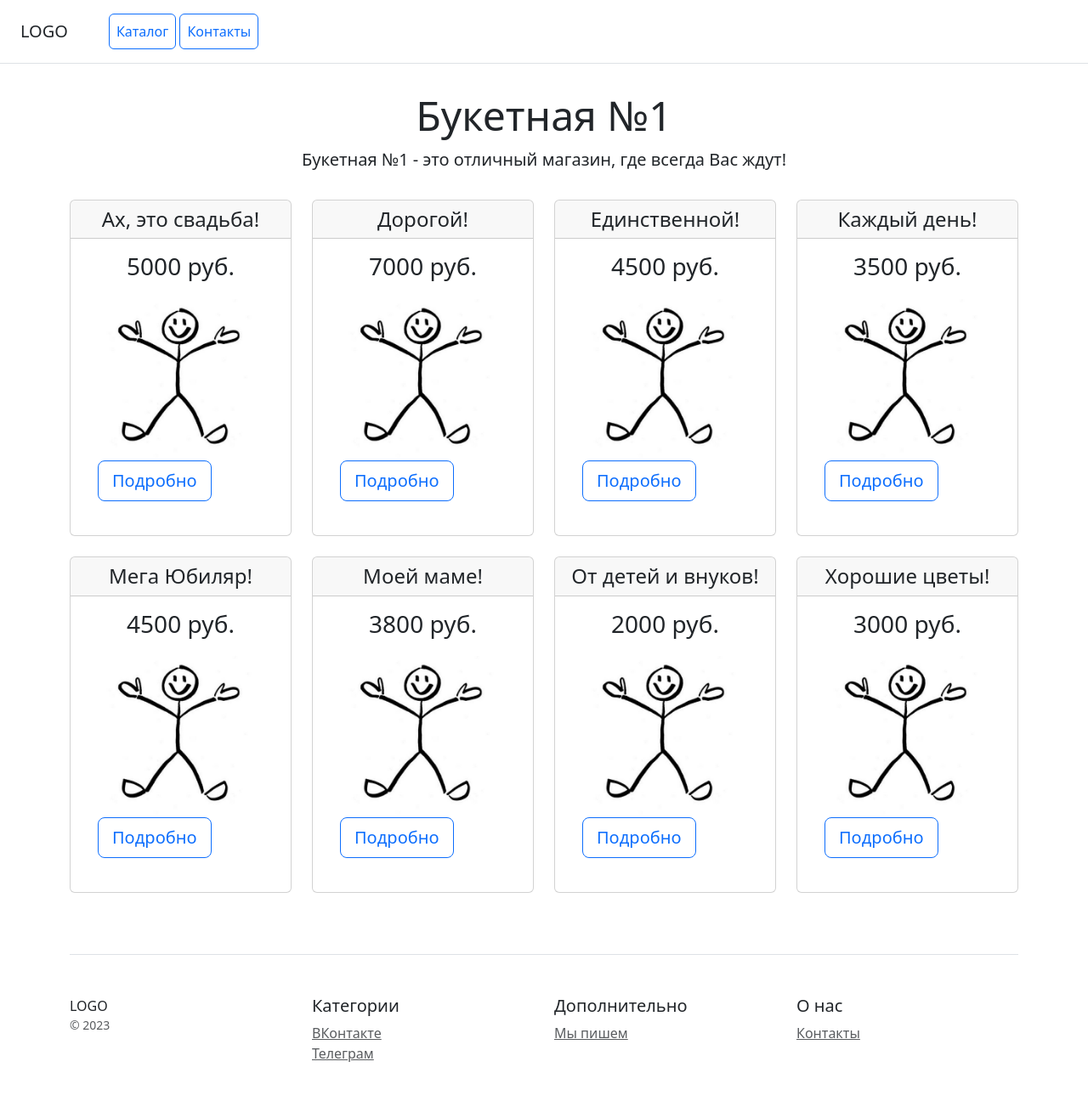
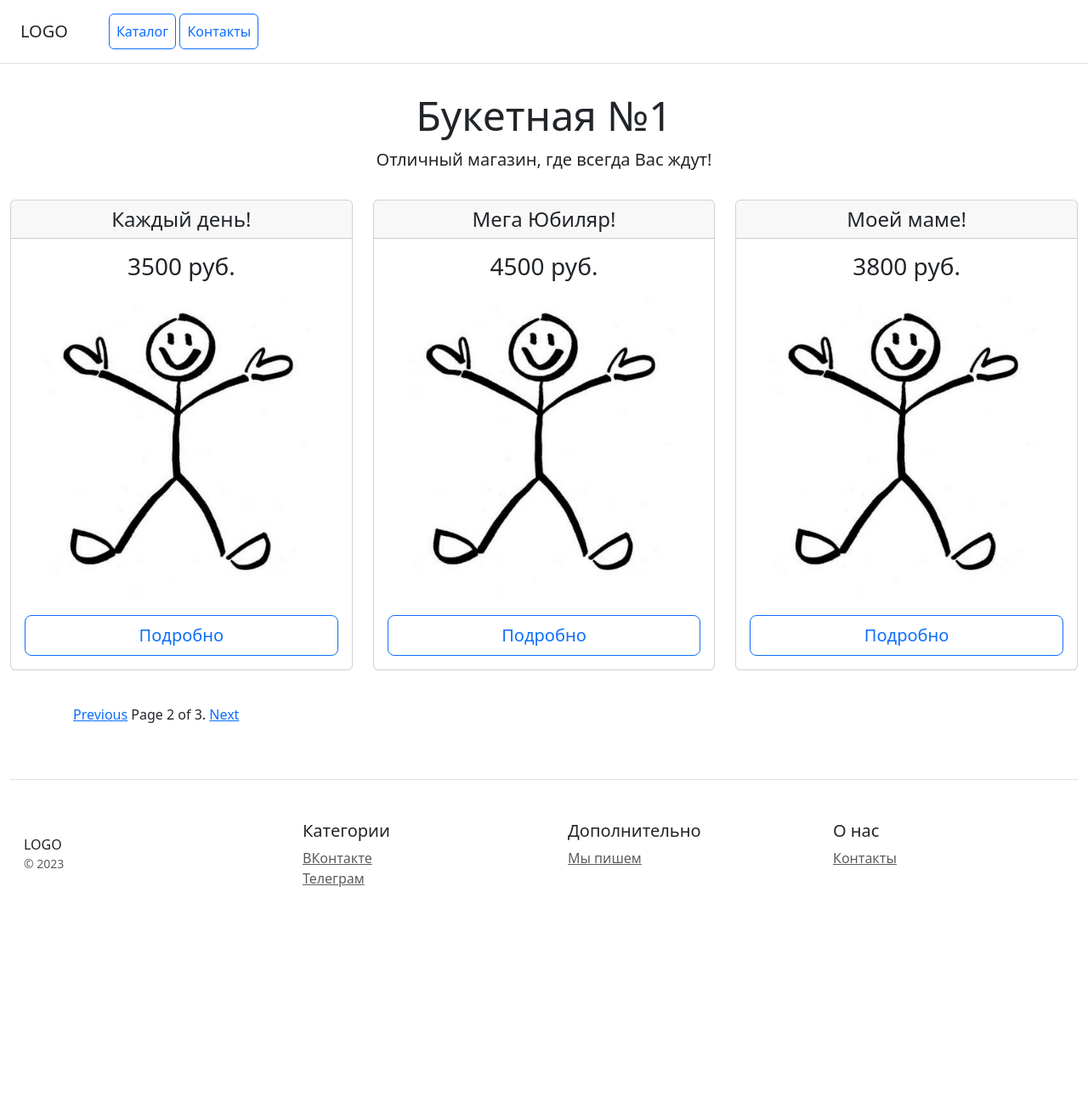
Before and after one commit to AndreyVedineev/shop_bouquet, a Django app: page /?page=2 in a window 1280 px wide. Shown: the whole page at 85% size. After the commit the page ends 1044 px from the top, so only its background shows below. Run offline with Django 4.2, Linux system fonts and the light colour scheme; data comes from the database, SQL or seed files in the repository; some libraries are stand-ins or nearby versions.

Commit message:
20.2 Шаблонизация с пагинацией

```diff
--- a/shop/templates/shop/base.html
+++ b/shop/templates/shop/base.html
@@ -17,17 +17,17 @@
 
 <div class="pricing-header px-3 py-3 pt-md-3 pb-md-3 mx-auto text-center">
     <h3 class="display-5">Букетная №1</h3>
-    <p class="lead">Букетная №1 - это отличный магазин, где всегда Вас ждут!</p>
+    <p class="lead">Отличный магазин, где всегда Вас ждут!</p>
 </div>
 
-<div class="container">
+<div class="container-fluid">
 
     {% block content %}
     {% endblock %}
 
     <footer class="pt-4 my-md-5 pt-md-5 border-top">
         <div class="row">
-            <div class="col-12 col-md">
+            <div class="col-12 col-md m-3">
                 LOGO
                 <small class="d-block mb-3 text-muted">&copy; 2023</small>
             </div>
--- a/shop/templates/shop/home.html
+++ b/shop/templates/shop/home.html
@@ -4,24 +4,25 @@
 {% block content %}
 <div class="row text-center">
     {% for object in object_list %}
-    <div class="col-3">
+    <div class="col-4">
         <div class="card mb-4 box-shadow">
             <div class="card-header">
                 <h4 class="my-0 font-weight-normal">{{ object.name }}</h4>
             </div>
             <div class="card-body">
                 <h3 class="card-title pricing-card-title">{{ object.price | floatformat:0 }} руб.</h3>
-                <ul class="list-unstyled mt-3 mb-4 text-start m-3">
-                    <li>
-                        <img class="img-fluid rounded mx-auto d-block" src="{{ object.Imag | my_media }}">
-                    </li>
-                    <a class="btn btn-lg btn-block btn-outline-primary" href="{% url 'shop:detail_info/' object.pk %}"
-                       role="button">
-                        Подробно
-                    </a>
+                <img class="img-fluid rounded mx-auto d-block" src="{{ object.Imag | my_media }}">
+                <a class="btn mt-3 btn-lg btn-block btn-outline-primary form-control"
+                   href="{% url 'shop:detail_info/' object.pk %}"
+                   role="button">
+                    Подробно
+                </a>
             </div>
         </div>
     </div>
     {% endfor %}
+    <div class="container-fluid">
+        {% include "shop/includes/inc_pagination.html" with page=bouquets%}
+    </div>
 </div>
 {% endblock %}
--- /dev/null
+++ b/shop/templates/shop/includes/inc_pagination.html
@@ -0,0 +1,13 @@
+<div class="container px-3 py-3 pt-md-3 pb-md-3 mx-auto text-center">
+    <div class="pagination">
+    <span class="step-links">
+        {% if page.has_previous %}
+            <a href="?page={{ page.previous_page_number }}">Previous</a>
+        {% endif %}
+            <span class="current">Page {{ page.number }} of {{ page.paginator.num_pages }}.</span>
+        {% if page.has_next %}
+            <a href="?page={{ page.next_page_number }}">Next</a>
+        {% endif %}
+    </span>
+    </div>
+</div>
--- a/shop/views.py
+++ b/shop/views.py
@@ -1,14 +1,23 @@
 import json
 
+from django.core.paginator import Paginator
 from django.shortcuts import render
 
-from shop.models import Flowers, Category
+from shop.models import Flowers
 
 
 def home(request):
+    bouquets_list = Flowers.objects.all()
+    # Постраничная разбивка с 3 букетами на страницу
+    paginator = Paginator(bouquets_list, 3)
+    page_numer = request.GET.get('page', 1)
+    bouquets_obj = paginator.get_page(page_numer)
+    print(bouquets_obj.object_list)
+
     context = {
-        'object_list': Flowers.objects.all()[:8],
-        'title': '<Букеты - интернет магазин>'
+        'object_list': bouquets_obj.object_list,
+        'title': '<Букеты - интернет магазин>',
+        'bouquets': bouquets_obj,
     }
     return render(request, 'shop/home.html', context)
 
@@ -37,10 +46,12 @@ def detail_info(request, pk):
     item = Flowers.objects.get(pk=pk)
     cat = item.category
     pr = item.price
+    img = item.Imag
     context = {
         'title': f'Букет -  {item.name}',
         'category': cat,
-        'price' : pr
+        'price': pr,
+        'img': img
     }
     print(context)
     return render(request, 'shop/detail_info.html', context)
```
Also changed, not shown: shop/templates/shop/detail_info.html (+10 -10 lines), media/products/buket-alstromerii.jpg (added), media/products/buket-gerbery.jpg (added), media/products/buket-gortezia.jpg (added), media/products/buket-hrizantema.jpg (added), media/products/buket-orkhidey.jpg (added), media/products/buket-piony.jpg (added), media/products/buket-rozy.jpg (added), media/products/buket-tulpany.jpg (added).
